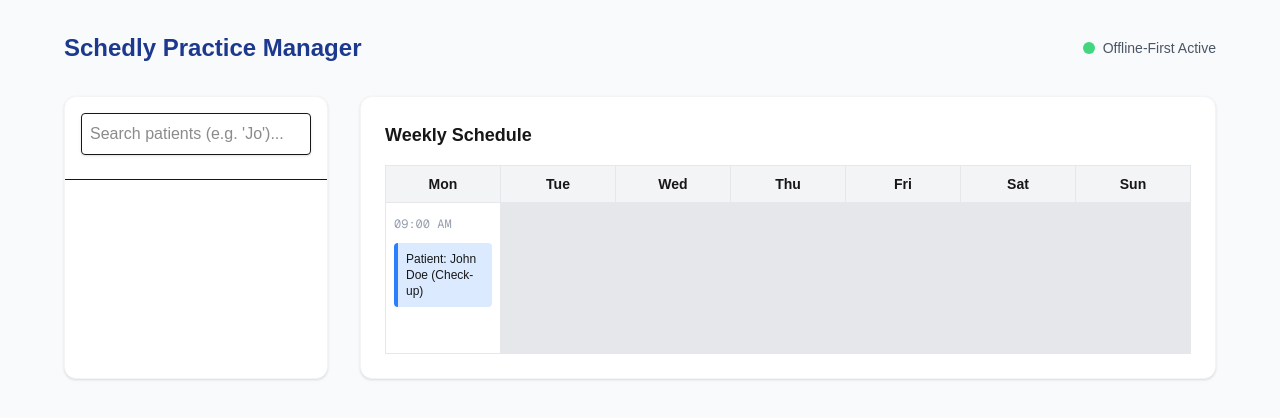
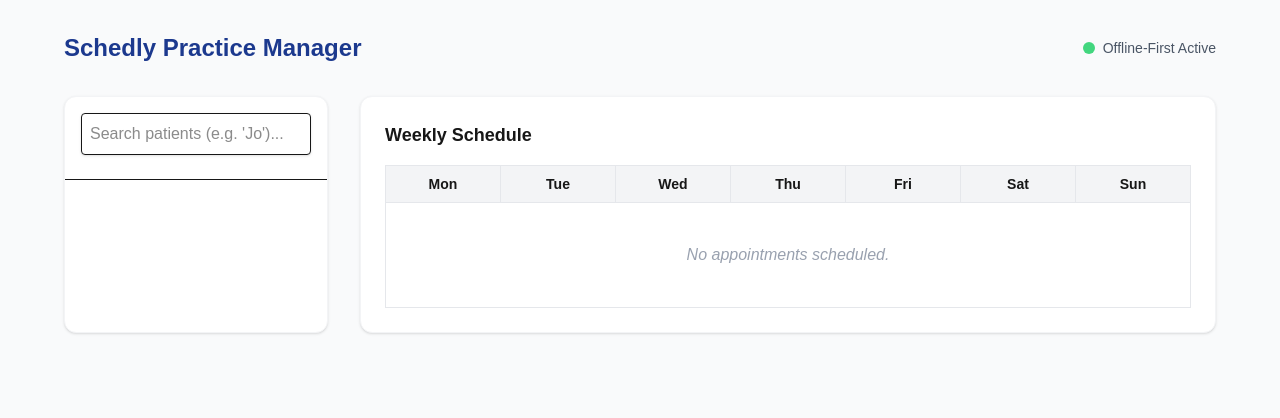
Before and after one commit to naprirfan/schedly, a Next.js app: page / in a window 1280 px wide. Shown: the top 418 px of the page. Built offline with nearby package versions, Linux system fonts and the light colour scheme.

Commit message:
fix: increment idb version and changed schema

```diff
--- a/components/Calendar/Scheduler.tsx
+++ b/components/Calendar/Scheduler.tsx
@@ -1,4 +1,23 @@
-export const Scheduler = ({ initialAppointments }: any) => {
+'use client';
+
+import { useBroadcastSync } from "@/hooks/useBroadcastSync";
+import { APPOINTMENTS_STORE_NAME, initDB } from "@/services/idbService";
+import { useEffect, useState } from "react";
+
+export const Scheduler = () => {
+    const [appointments, setAppointments] = useState<any[]>([]);
+    const { syncState } = useBroadcastSync();
+
+    const fetchAppointments = async () => {
+        const db = await initDB();
+        const allAppointments = await db.getAll(APPOINTMENTS_STORE_NAME);
+        setAppointments(allAppointments)
+    }
+
+    useEffect(() => {
+        fetchAppointments();
+    }, [syncState]);
+
     return (
         <div className="grid grid-cols-7 gap-px bg-gray-200 border border-gray-200">
             {['Mon', 'Tue', 'Wed', 'Thu', 'Fri', 'Sat', 'Sun'].map(day => (
@@ -6,12 +25,21 @@ export const Scheduler = ({ initialAppointments }: any) => {
                     {day}
                 </div>
             ))}
-            <div className="min-h-[150px] bg-white p-2 hover:bg-blue-50 transition-colors cursor-pointer group">
-                <span className="text-xs text-gray-400 font-mono">09:00 AM</span>
-                <div className="mt-2 p-2 bg-blue-100 border-l-4 border-blue-500 rounded text-xs">
-                    Patient: John Doe (Check-up)
+            {appointments.length > 0 ? (
+                appointments.map((apt) => (
+                <div key={apt.id} className="min-h-[150px] bg-white p-3 hover:bg-blue-50 transition-colors cursor-pointer group border-t border-gray-100">
+                    <span className="text-xs text-gray-400 font-mono block mb-1">{apt.time || '09:00 AM'}</span>
+                    <div className="p-2 bg-blue-100 border-l-4 border-blue-500 rounded text-xs font-medium text-blue-800 shadow-sm">
+                    Patient: {apt.patientName}
+                    <div className="text-[10px] text-blue-600 mt-1">{apt.type || 'General Consultation'}</div>
+                    </div>
                 </div>
-            </div>
+                ))
+            ) : (
+                <div className="col-span-7 bg-white p-10 text-center text-gray-400 italic">
+                    No appointments scheduled.
+                </div>
+            )}
         </div>
     )
 }
--- a/components/HomePage.tsx
+++ b/components/HomePage.tsx
@@ -1,9 +1,9 @@
 'use client';
 
-import { seedDatabase } from "@/hooks/useIndexedDB";
 import { useEffect } from "react";
 import { PatientSearch } from "./PatientSearch";
 import { Scheduler } from "./Calendar/Scheduler";
+import { seedDatabase } from "@/services/idbService";
 
 export default function HomePage() {
   useEffect(() => {
--- a/components/PatientSearch.tsx
+++ b/components/PatientSearch.tsx
@@ -1,9 +1,11 @@
+import { useBroadcastSync } from '@/hooks/useBroadcastSync';
 import { Patient } from '@/types/db';
 import { useState, useEffect, useMemo } from 'react';
 
 export const PatientSearch = () => {
     const [query, setQuery] = useState('');
     const [results, setResults] = useState<Patient[]>([]);
+    const {syncState} = useBroadcastSync();
 
     // Persistent worker instance
     const worker = useMemo(() =>
@@ -21,7 +23,7 @@ export const PatientSearch = () => {
         }, 150);
 
         return () => clearTimeout(timeoutId);
-    }, []);
+    }, [query, worker, syncState]);
 
     return (
         <div className="p-4 border-b">
--- a/hooks/useBroadcastSync.ts
+++ b/hooks/useBroadcastSync.ts
@@ -30,7 +30,7 @@ export const useBroadcastSync = () => {
     // 2. Snapshot logic. Return timestamp just to force react to see a change
     const getSnapshot = () => {
         return Date.now().toString();
-    }
+    };
 
     // 3. Notify function. This function "event" got fired whenever we write to IndexedDB
     const notifyOthers = (actionType: string) => {
--- a/hooks/useIndexedDB.ts
+++ /dev/null
@@ -1,27 +0,0 @@
-import { DB_NAME } from '@/services/idbService';
-import { Patient } from '@/types/db';
-import { openDB } from 'idb';
-
-export const initDB = async () => {
-    return openDB(DB_NAME, 1, {
-        upgrade(db) {
-            if (!db.objectStoreNames.contains('patients')) {
-                const store = db.createObjectStore('patients', { keyPath: 'id' });
-                store.createIndex('name', 'name'); // For our Prefix Search
-            }
-        },
-    });
-};
-
-export const seedDatabase = async () => {
-    const db = await initDB();
-    const patients: Patient[] = [
-        { id: '1', name: 'M. Irfan', version: 1 },
-        { id: '2', name: 'John Doe', version: 1 },
-        { id: '3', name: 'Jane Smith', version: 1 },
-    ];
-    const tx = db.transaction('patients', 'readwrite');
-
-    for (const p of patients) await tx.store.put(p);
-    await tx.done;
-};
--- a/hooks/useOptimisticAppointment.ts
+++ b/hooks/useOptimisticAppointment.ts
@@ -1,6 +1,6 @@
 import { useState } from 'react';
+import { useBroadcastSync } from './useBroadcastSync';
 import { saveAppointment } from '@/services/idbService';
-import { useBroadcastSync } from './useBroadcastSync';
 
 export const useOptimisticAppointment = (initialData: any) => {
   const [appointment, setAppointment] = useState(initialData);
--- a/services/idbService.ts
+++ b/services/idbService.ts
@@ -1,15 +1,21 @@
+import { Patient } from '@/types/db';
 import { openDB } from 'idb';
 
 export const DB_NAME = 'schedly_offline_db';
-export const STORE_NAME = 'appointments';
+export const APPOINTMENTS_STORE_NAME = 'appointments';
+export const PATIENTS_STORE_NAME = 'patients';
 
 export const APPOINTMENT_SAVED = 'APPOINTMENT_SAVED';
 
 export const initDB = async () => {
-    return openDB(DB_NAME, 1, {
+    return openDB(DB_NAME, 2, {
         upgrade(db) {
-            if (!db.objectStoreNames.contains(STORE_NAME)) {
-                db.createObjectStore(STORE_NAME, { keyPath: 'id' });
+            if (!db.objectStoreNames.contains(APPOINTMENTS_STORE_NAME)) {
+                db.createObjectStore(APPOINTMENTS_STORE_NAME, { keyPath: 'id' });
+            }
+
+            if (!db.objectStoreNames.contains(PATIENTS_STORE_NAME)) {
+                db.createObjectStore(PATIENTS_STORE_NAME, { keyPath: 'id' });
             }
         }
     });
@@ -19,7 +25,7 @@ export const saveAppointment = async (appointment: any, notify: (action: string)
     const db = await initDB();
 
     // Start an atomic transaction
-    const trx = db.transaction(STORE_NAME, 'readwrite');
+    const trx = db.transaction(APPOINTMENTS_STORE_NAME, 'readwrite');
     try {
         await trx.store.put(appointment);
         await trx.done;
@@ -30,3 +36,16 @@ export const saveAppointment = async (appointment: any, notify: (action: string)
         console.error('Failed to save appointment. Transaction rolled back', err);
     }
 }
+
+export const seedDatabase = async () => {
+    const db = await initDB();
+    const patients: Patient[] = [
+        { id: '1', name: 'M. Irfan', version: 1 },
+        { id: '2', name: 'John Doe', version: 1 },
+        { id: '3', name: 'Jane Smith', version: 1 },
+    ];
+    const tx = db.transaction('patients', 'readwrite');
+
+    for (const p of patients) await tx.store.put(p);
+    await tx.done;
+};
```
Also changed, not shown: components/CalendarGrid.tsx (deleted).
